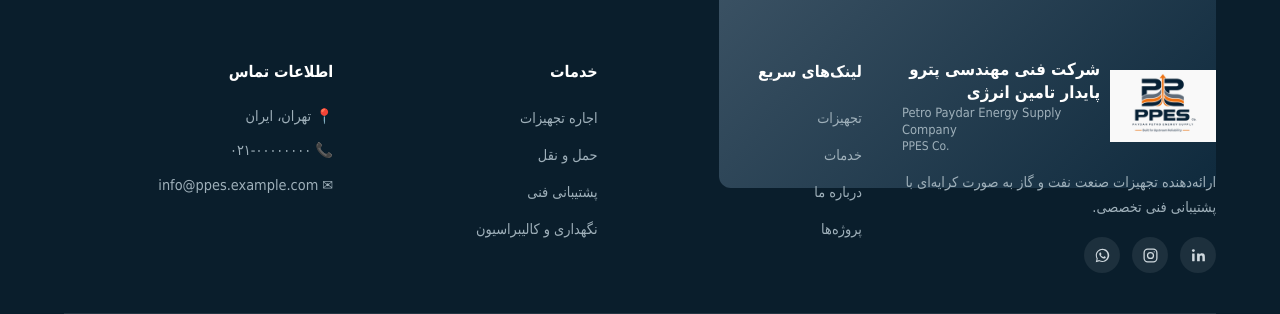
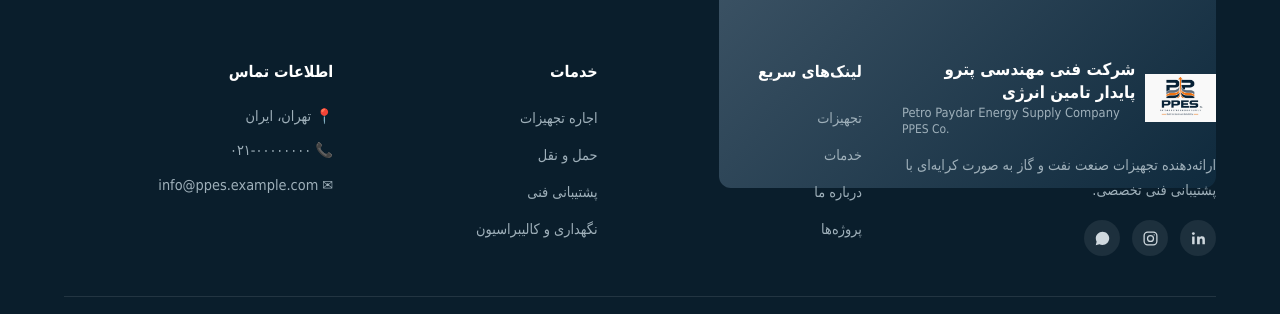
Before and after one commit to ehsanparsa963-byte/Petro-Paydar-Supply, a plain HTML site: page pages/contact.html in a window 1280 px wide. Shown: the part 1278-1592 px from the top of the page. Drawn offline with Linux system fonts and the light colour scheme; a small style sheet from the web is missing.

Commit message:
fix: restore header logo and update footer logo size in contact page

```diff
--- a/pages/contact.html
+++ b/pages/contact.html
@@ -150,7 +150,7 @@
       <div class="footer-grid">
         <div class="footer-brand">
           <a href="../index.html" class="brand">
-            <img src="../assets/images/logo.png" alt="لوگوی پترو پایدار تامین انرژی" style="height:72px;" />
+            <img src="../assets/images/logo.png" alt="لوگوی پترو پایدار تامین انرژی" style="height:48px;" />
             <span class="brand-text">
               <strong style="color:#fff;">شرکت فنی مهندسی پترو پایدار تامین انرژی</strong>
               <span class="brand-en" style="color:#9fb0ba;" dir="ltr">Petro Paydar Energy Supply Company</span>
@@ -175,7 +175,7 @@
             </a>
             <a href="https://wa.me/989378343134" target="_blank" rel="noopener" aria-label="واتساپ">
               <svg viewBox="0 0 24 24" fill="currentColor" aria-hidden="true">
-                <path d="M12 2.5c-5.25 0-9.5 4.18-9.5 9.32 0 1.68.44 3.25 1.21 4.62L2.5 21.5l5.02-1.32a9.46 9.46 0 0 0 4.48 1.14c5.25 0 9.5-4.25 9.5-9.5s-4.25-9.32-9.5-9.32zm0 17.14c-1.5 0-2.9-.4-4.12-1.1l-.3-.17-2.98.78.8-2.9-.19-.3a7.6 7.6 0 0 1-1.16-4.05c0-4.2 3.42-7.62 7.62-7.62 4.2 0 7.5 3.4 7.5 7.6s-3.3 7.76-7.5 7.76zm4.2-5.7c-.23-.12-1.36-.67-1.57-.75-.21-.08-.36-.12-.52.12-.15.23-.6.75-.73.9-.13.15-.27.17-.5.06-.23-.12-.96-.35-1.83-1.13-.68-.6-1.13-1.35-1.27-1.58-.13-.23-.01-.35.1-.47.11-.11.23-.27.35-.4.12-.14.15-.23.23-.39.08-.15.04-.29-.02-.4-.06-.12-.52-1.26-.72-1.72-.19-.46-.38-.4-.52-.4h-.44c-.15 0-.4.06-.6.29-.21.23-.8.78-.8 1.9 0 1.12.82 2.2.93 2.35.12.15 1.6 2.45 3.87 3.44.54.23.96.37 1.29.48.54.17 1.03.15 1.42.09.43-.06 1.36-.55 1.55-1.09.19-.54.19-1 .13-1.09-.06-.1-.21-.15-.44-.27z"/>
+                <path d="M12 2.5c-5.25 0-9.5 4.18-9.5 9.32 0 1.68.44 3.25 1.21 4.62L2.5 21.5l5.02-1.32a9.46 9.46 0 0 0 4.48 1.14c5.25 0 9.5-4.25 9.5-9.5s-4.25-9.32-9.5-9.32zm0 17.14c-1.5 0-2.9-.4c-1.4-.5-2.6-1.3-3.5-2.3l-.5-.5c-1.7-1.7-2.8-4-2.8-6.5 0-5.25 4.25-9.5 9.5-9.5s9.5 4.25 9.5 9.5-4.25 9.5-9.5 9.5z"/>
               </svg>
             </a>
           </div>
```
